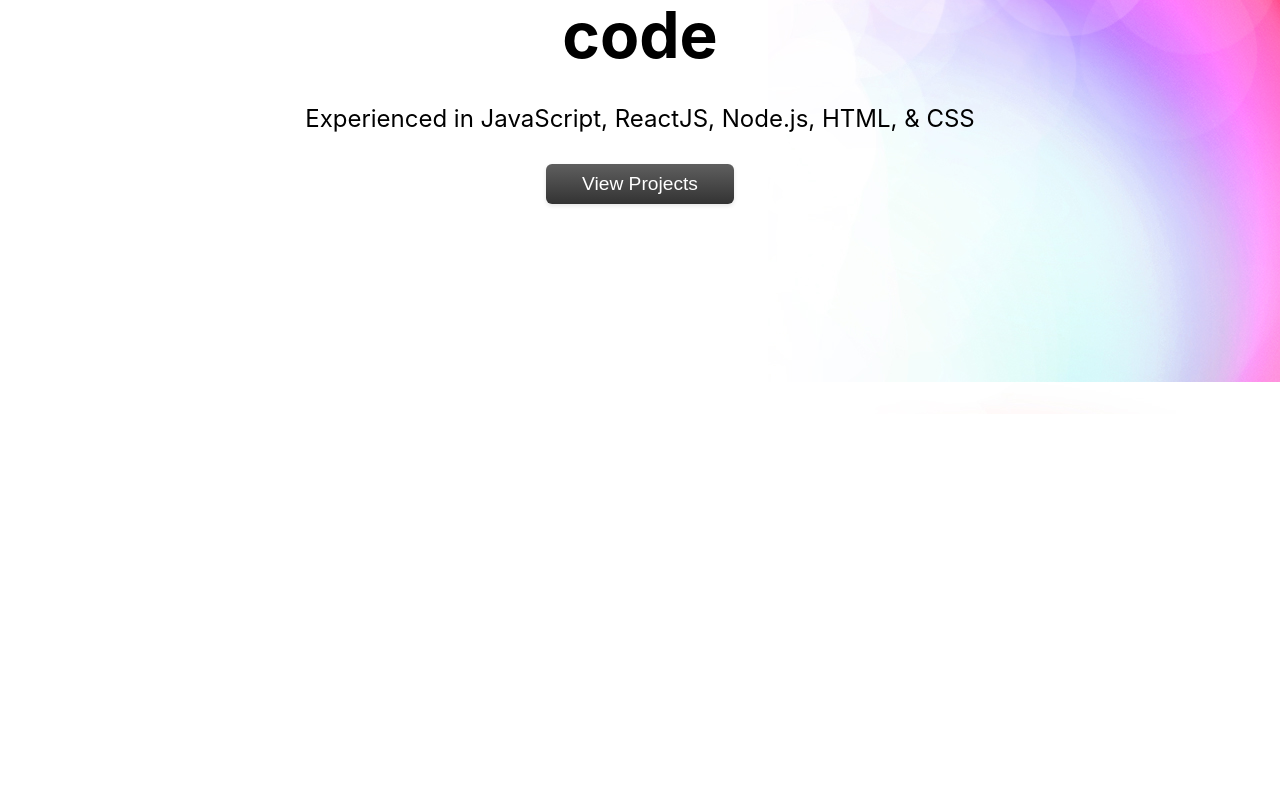
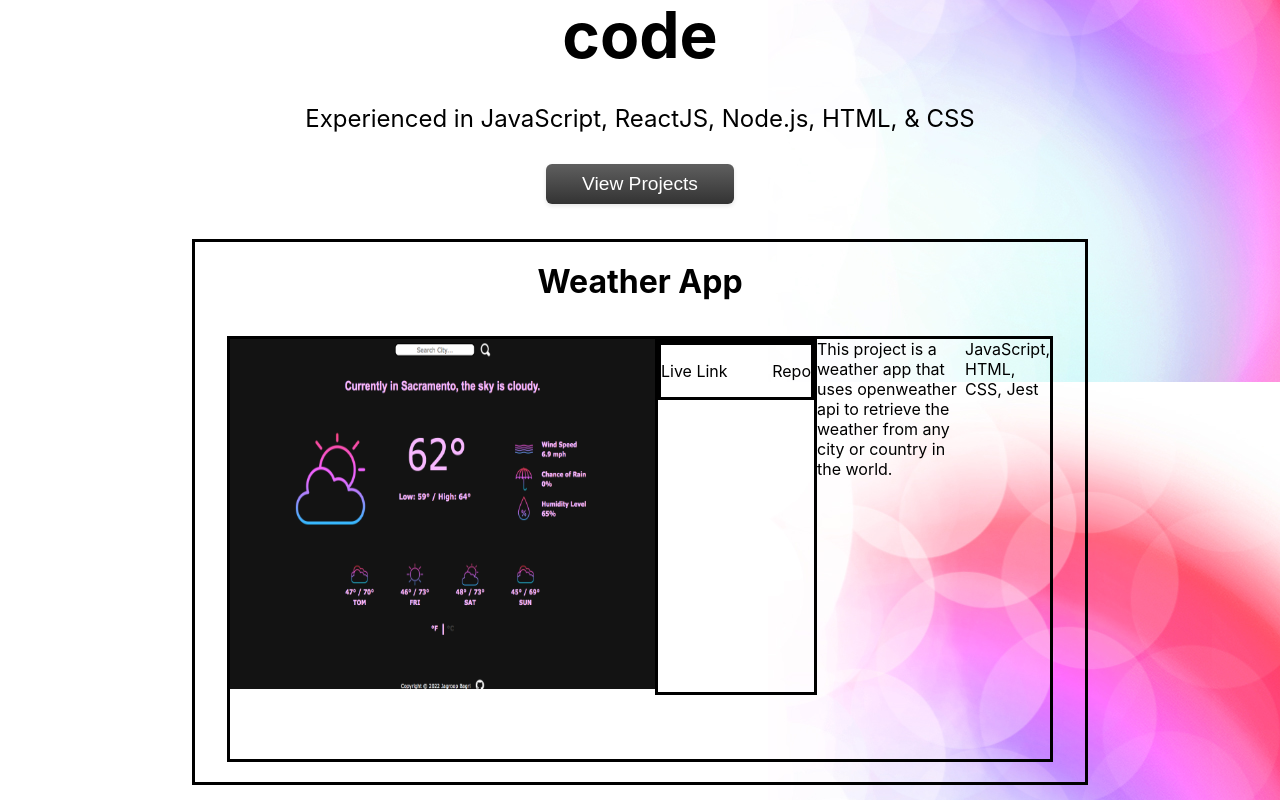
Before and after one commit to JagroopBagri/personal-portfolio, a React (Create React App) app: page / in a window 1280 px wide. Shown: the part 386-1186 px from the top of the page. Before the commit the page ends 800 px from the top, so only its background shows below. Built offline with nearby package versions, Linux system fonts and the light colour scheme.

Commit message:
Created projects component and started CSS on project component

```diff
--- a/src/App.js
+++ b/src/App.js
@@ -1,11 +1,13 @@
 import Header from './components/header';
 import Intro from './components/intro';
+import Project from './components/project';
 
 function App() {
   return (
     <div className="App">
       <Header />
       <Intro />
+      <Project />
     </div>
   );
 }
--- a/src/components/project.js
+++ b/src/components/project.js
@@ -0,0 +1,26 @@
+import React from 'react';
+import weatherApp from '../images/weather-app.png';
+
+function Project(props) {
+  return (
+    <div className="project">
+      <div className="project--title">Weather App</div>
+      <div className="project--info">
+        <img className="project--pic" src={weatherApp} alt="weather-app" />
+        <div className="project--details">
+          <div className="project--links">
+            <p>Live Link</p>
+            <p>Repo</p>
+          </div>
+        </div>
+        <div className="project-summary">
+          This project is a weather app that uses openweather api to retrieve
+          the weather from any city or country in the world.
+        </div>
+        <div className="project-technology">JavaScript, HTML, CSS, Jest</div>
+      </div>
+    </div>
+  );
+}
+
+export default Project;
--- a/src/index.css
+++ b/src/index.css
@@ -117,3 +117,41 @@ h1 {
 .projects--button:hover {
   box-shadow: rgba(20, 20, 20, 0.5) 0 6px 8px;
 }
+
+.project {
+  width: 850px;
+  height: 500px;
+  border-style: solid;
+  align-self: center;
+  align-items: center;
+  padding: 20px;
+  display: flex;
+  flex-direction: column;
+  gap: 35px;
+}
+.project--title {
+  font-size: 2rem;
+  font-weight: bold;
+}
+.project--info {
+  border-style: solid;
+  width: 820px;
+  height: 425px;
+  display: flex;
+  justify-content: space-between;
+}
+.project--pic {
+  height: 350px;
+  width: 425px;
+}
+.project--details {
+  height: 350px;
+  width: 380px;
+  border-style: solid;
+}
+.project--links {
+  width: 150px;
+  border-style: solid;
+  display: flex;
+  justify-content: space-between;
+}
```
Also changed, not shown: src/images/weather-app.png (added).
